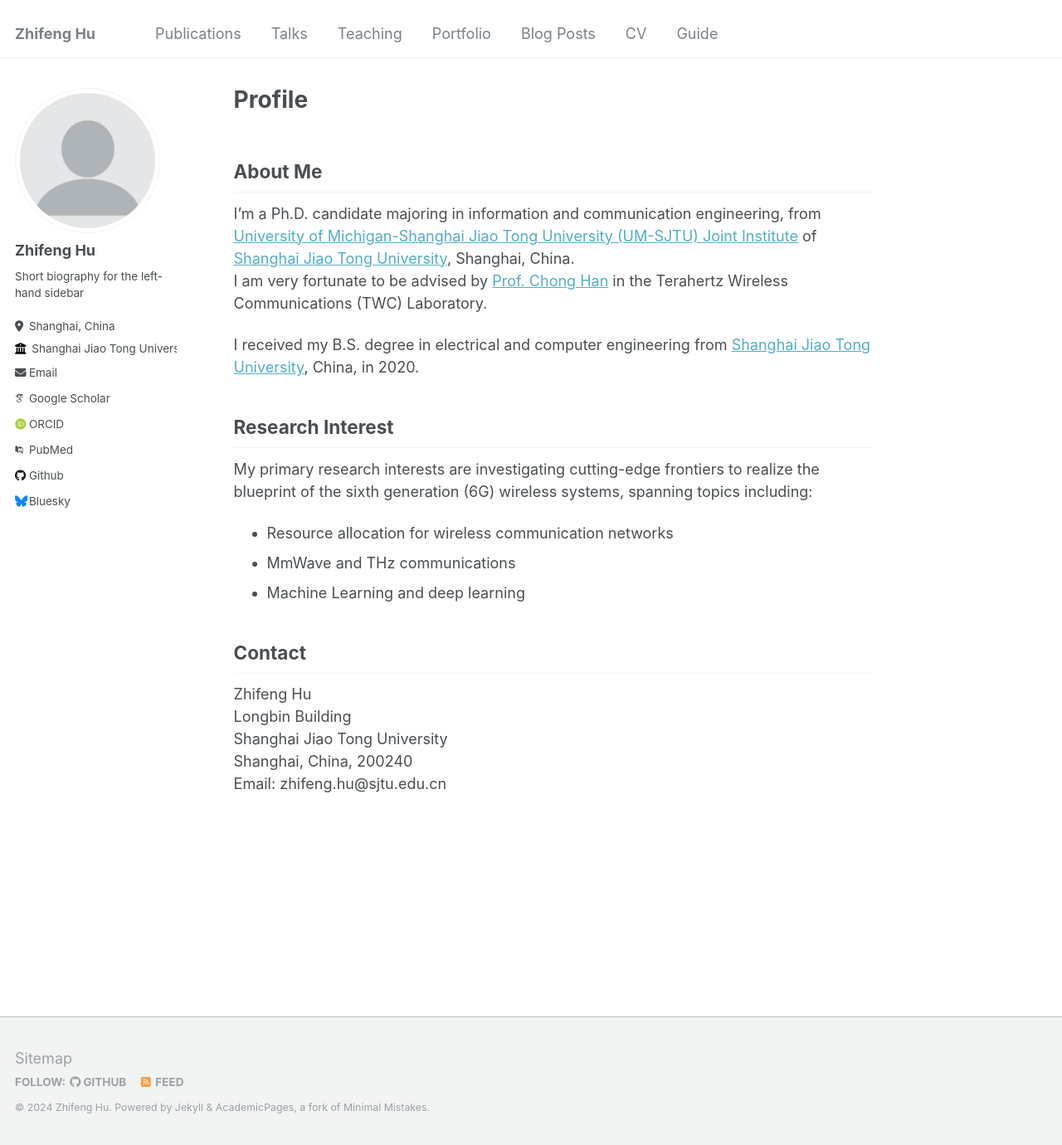
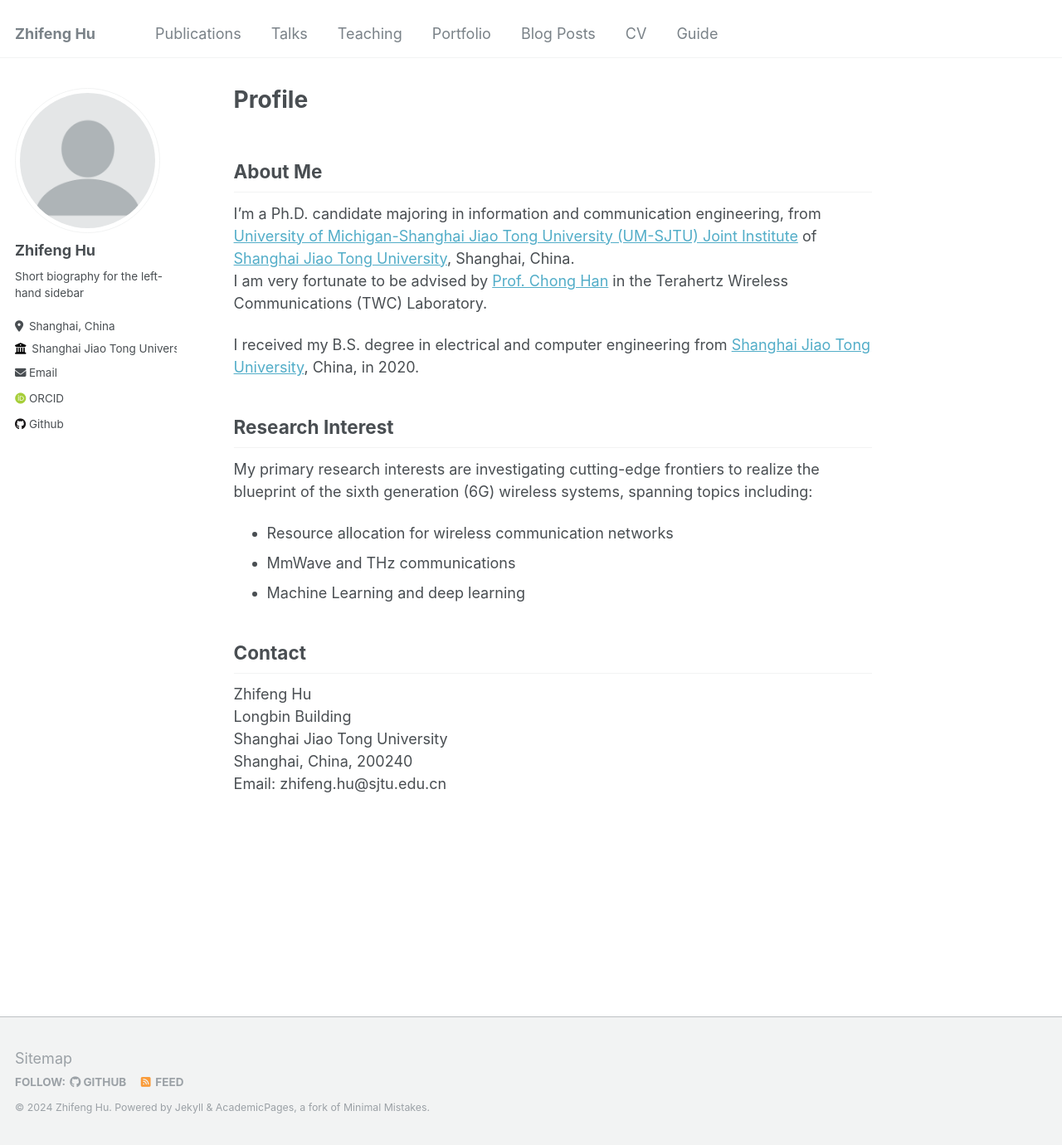
Before and after one commit to CantorHu/CantorHu.github.io, a Jekyll site: the page built from _pages/about.md, in a window 1280 px wide and 1380 px high. Shown: the whole window at 83% size. Built offline with Jekyll 4.4.1, drawn with Linux system fonts in a browser that asks for light colours; some web fonts are replaced; some of the changed lines change nothing that is shown.

Commit message:
Update _config.yml

```diff
--- a/_config.yml
+++ b/_config.yml
@@ -32,10 +32,10 @@
 
   # Academic websites
   arxiv            : # URL - Update with the correct link to your profile
-  googlescholar    : "https://scholar.google.com/citations?user=PS_CX0AAAAAJ"
+  googlescholar    : #"https://scholar.google.com/citations?user=PS_CX0AAAAAJ"
   impactstory      : # URL
-  orcid            : "http://orcid.org/yourorcidurl"
-  pubmed           : "https://www.ncbi.nlm.nih.gov/pubmed/?term=john+snow"
+  orcid            : "https://orcid.org/0009-0001-5158-2632"
+  pubmed           : #"https://www.ncbi.nlm.nih.gov/pubmed/?term=john+snow"
   researchgate     : # URL
 
   # Repositories and software development
@@ -47,7 +47,7 @@
   stackoverflow    : # User number or user number and name (i.e., use "1" or "1/jeff-atwood")
 
   # Social media
-  bluesky          : "bsky.app" # Replace this with you Bluesky username
+  bluesky          : #"bsky.app" # Replace this with you Bluesky username
   facebook         : # Username
   flickr           : # Username
   foursquare       : # Username
```
